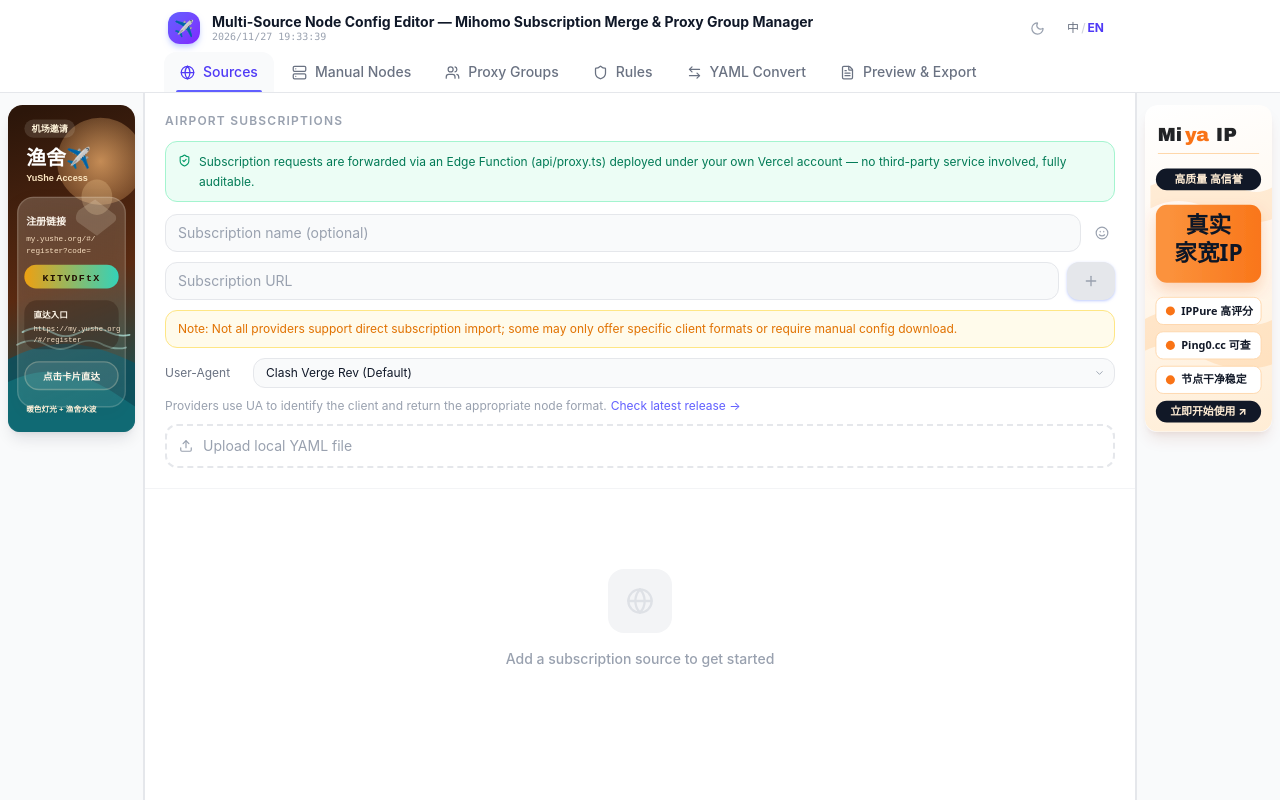
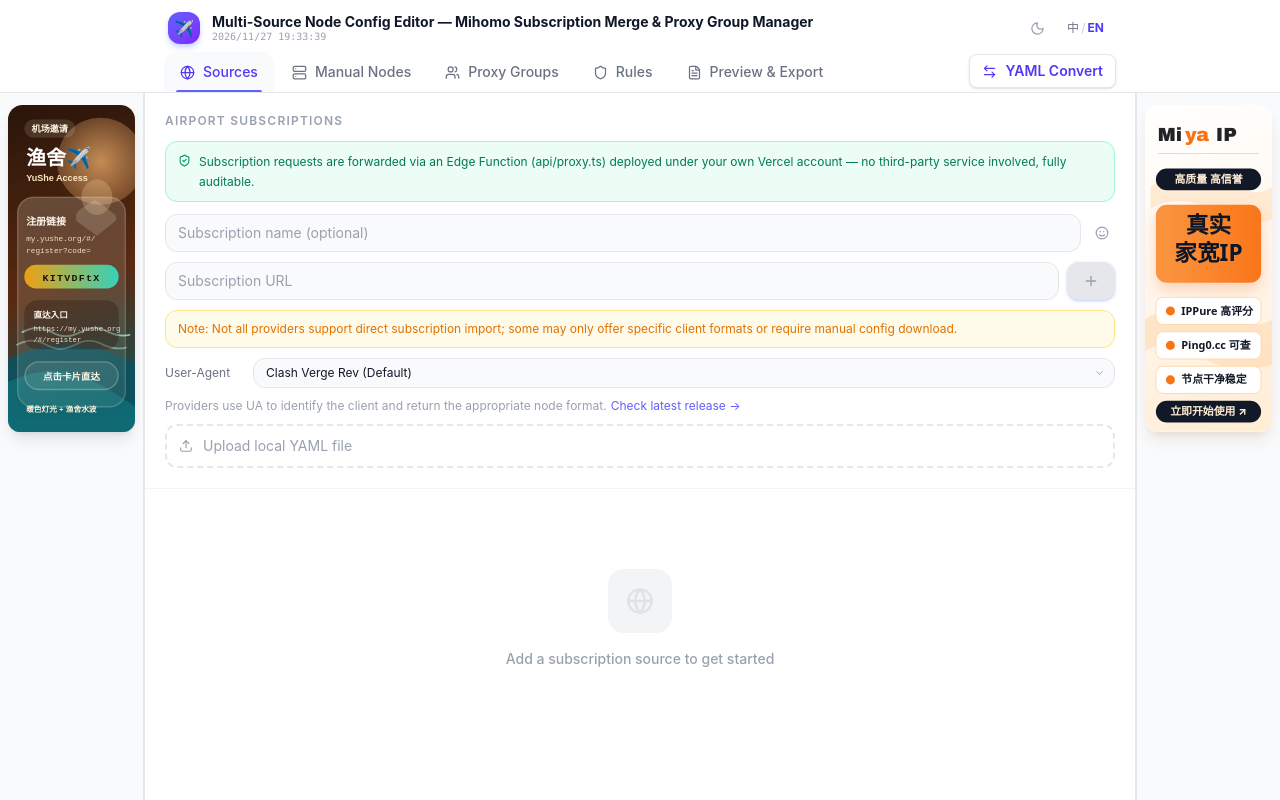
Before and after one commit to yanjinbin/clashnodeeditor, a React (Vite) app: page / in a window 1280 px wide. Built offline with nearby package versions, Linux system fonts and the light colour scheme.

Commit message:
Separate YAML converter navigation

```diff
--- a/public/version.json
+++ b/public/version.json
@@ -1 +1 @@
-{"buildTime":"2026-07-18T15:29:41.439Z"}
+{"buildTime":"2026-07-18T15:46:13.688Z"}
--- a/src/App.tsx
+++ b/src/App.tsx
@@ -154,14 +154,16 @@
   const pullBusy = pullStatus === 'checking' || pullStatus === 'refreshing'
   const showPullIndicator = pullStatus !== 'idle'
 
-  const TABS = [
+  const MAIN_TABS = [
     { id: 'sources' as const, label: t('app.tabs.sources'), icon: Globe },
     { id: 'nodes'   as const, label: t('app.tabs.nodes'),   icon: Server },
     { id: 'groups'  as const, label: t('app.tabs.groups'),  icon: Users },
     { id: 'rules'   as const, label: t('app.tabs.rules'),   icon: Shield },
-    { id: 'converter' as const, label: t('app.tabs.converter'), icon: ArrowLeftRight },
     { id: 'preview' as const, label: t('app.tabs.preview'), icon: FileText },
   ]
+  const CONVERTER_TAB = { id: 'converter' as const, label: t('app.tabs.converter'), icon: ArrowLeftRight }
+  const ConverterIcon = CONVERTER_TAB.icon
+  const converterActive = activeTab === CONVERTER_TAB.id
 
   return (
     <div
@@ -248,8 +250,9 @@
                 </div>
               </div>
 
-              <nav className="flex gap-0.5 px-5 pt-2" role="tablist">
-                {TABS.map((tab) => {
+              <nav className="flex items-end gap-3 px-5 pt-2" role="tablist">
+                <div className="flex min-w-0 flex-1 gap-0.5 overflow-x-auto">
+                  {MAIN_TABS.map((tab) => {
                     const Icon = tab.icon
                     const active = activeTab === tab.id
                     return (
@@ -259,7 +262,7 @@
                         aria-selected={active}
                         onClick={() => setActiveTab(tab.id)}
                         className={[
-                        'relative flex items-center gap-2 px-4 py-2.5 text-sm font-medium rounded-t-xl transition-all select-none',
+                          'relative flex items-center gap-2 px-4 py-2.5 text-sm font-medium rounded-t-xl transition-all select-none whitespace-nowrap',
                           active
                             ? 'text-indigo-600 dark:text-indigo-400 bg-gray-50 dark:bg-gray-950'
                             : 'text-gray-500 dark:text-gray-400 hover:text-gray-700 dark:hover:text-gray-200 hover:bg-gray-50/60 dark:hover:bg-gray-800/60',
@@ -273,6 +276,25 @@
                       </button>
                     )
                   })}
+                </div>
+
+                <div className="shrink-0 pb-1">
+                  <button
+                    key={CONVERTER_TAB.id}
+                    role="tab"
+                    aria-selected={converterActive}
+                    onClick={() => setActiveTab(CONVERTER_TAB.id)}
+                    className={[
+                      'flex items-center gap-2 rounded-lg border px-3 py-1.5 text-sm font-semibold transition-all select-none whitespace-nowrap shadow-sm',
+                      converterActive
+                        ? 'border-indigo-500 bg-indigo-600 text-white shadow-indigo-200 dark:shadow-indigo-950'
+                        : 'border-gray-200 bg-white text-indigo-600 hover:border-indigo-300 hover:bg-indigo-50 dark:border-gray-700 dark:bg-gray-900 dark:text-indigo-300 dark:hover:border-indigo-700 dark:hover:bg-indigo-950/40',
+                    ].join(' ')}
+                  >
+                    <ConverterIcon size={15} />
+                    <span>{CONVERTER_TAB.label}</span>
+                  </button>
+                </div>
               </nav>
             </div>
           </div>
```
Lines whose indentation alone changed are shown as unchanged.
